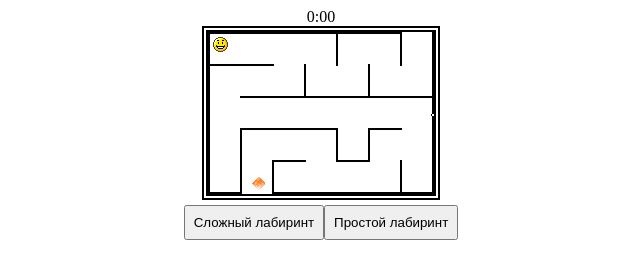
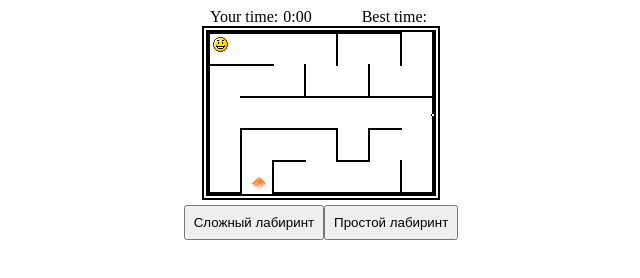
Before and after one commit to Sttash/MazeGame, a plain HTML site: page canvas_labirint.html in a window 1280 px wide. Both pictures are taken after a click on the button "Простой лабиринт". Shown: the whole page, without its empty margins (319-959 px from the left). Drawn offline with Linux system fonts and the light colour scheme.

Commit message:
some_additions_2

```diff
--- a/canvas_labirint.html
+++ b/canvas_labirint.html
@@ -26,11 +26,22 @@
 		button {
 			padding: 8px;
 		}
+
+		span {
+			margin-right: 5px;
+		}
+
+		#timer {
+			margin-right: 50px;
+		}
 	</style>
 </head>
 <body>
 	<div>
+		<span id="timeLabel">Your time:</span>
 		<label name="timer" id="timer">0:00</label>
+		<span id="btLabel">Best time:</span>
+		<label name="bestTime" id="bt" onclick="clearBT()">--:--</label>
 	</div>
 	<canvas id="canvas"></canvas>
 	<div>
--- a/maze.js
+++ b/maze.js
@@ -11,7 +11,10 @@ var canvas,
     dy = 0,
 
 // коды клавиш (wasd и стрелки)
-    movementKeys = [ 38, 87, 40, 83, 37, 65, 39, 68 ];
+    movementKeys = [ 38, 87, 40, 83, 37, 65, 39, 68 ],
+
+// label, содержащий лучшее время
+    btText = document.getElementById("bt");
 
 // стартовые операции
 window.onload = function() {
@@ -20,7 +23,11 @@ window.onload = function() {
   context = canvas.getContext("2d");
 
   // Рисуем фон лабиринта
-  drawMaze("maze.png", 268, 5);
+  loadHard();
+
+  // Получение лучшего результата
+  btText.innerHTML =
+    getBestTime(mazeLoaded);
 
   // При нажатии клавиши вызываем функцию processKey(e) для перемещения
   // при отпускании вызывается processUpKey(e) для остановки значка
@@ -31,6 +38,7 @@ window.onload = function() {
 // Таймеры и индикаторы состояний
 var timer,
     timerClock,
+    mazeLoaded,
     isClockStarted = false,
     isFinished = false;
 
@@ -156,6 +164,7 @@ function drawFrame() {
       alert("Ты победил!\nТвоё время: " + timerText.innerHTML);
       resetTimer();
       isFinished = true;
+      setBestTime(mazeLoaded, minTime * 60 + secTime);
       return;
     }
   }
@@ -192,9 +201,29 @@ function resetTimer() {
   clearInterval(timerClock);
 }
 
-// загрузка лёгкото лабиринта
+function displayBestTime(maze) {
+  btText.innerHTML = getBestTime(maze);
+}
+
+function getBestTime(maze) {
+  let bTime = localStorage.getItem(maze);
+  return bTime/* `${Math.abs(bTime / 60)}:${bTime % 60}` */;
+}
+
+function setBestTime(maze, time) {
+  localStorage.setItem(maze, time);
+}
+
+function clearBT() {
+  localStorage.clear();
+  btText.innerHTML = "-:--";
+}
+
+// загрузка лёгкого лабиринта
 function loadEasy() {
   drawMaze('easy_maze.png', 5, 5);
+  mazeLoaded = "easy";
+  displayBestTime("easy");
   isFinished = false;
   resetTimer();
 }
@@ -202,6 +231,8 @@ function loadEasy() {
 // загрузка сложного лабиринта
 function loadHard() {
   drawMaze('maze.png', 268, 5);
+  mazeLoaded = "hard";
+  displayBestTime("hard");
   isFinished = false;
   resetTimer();
 }
```
